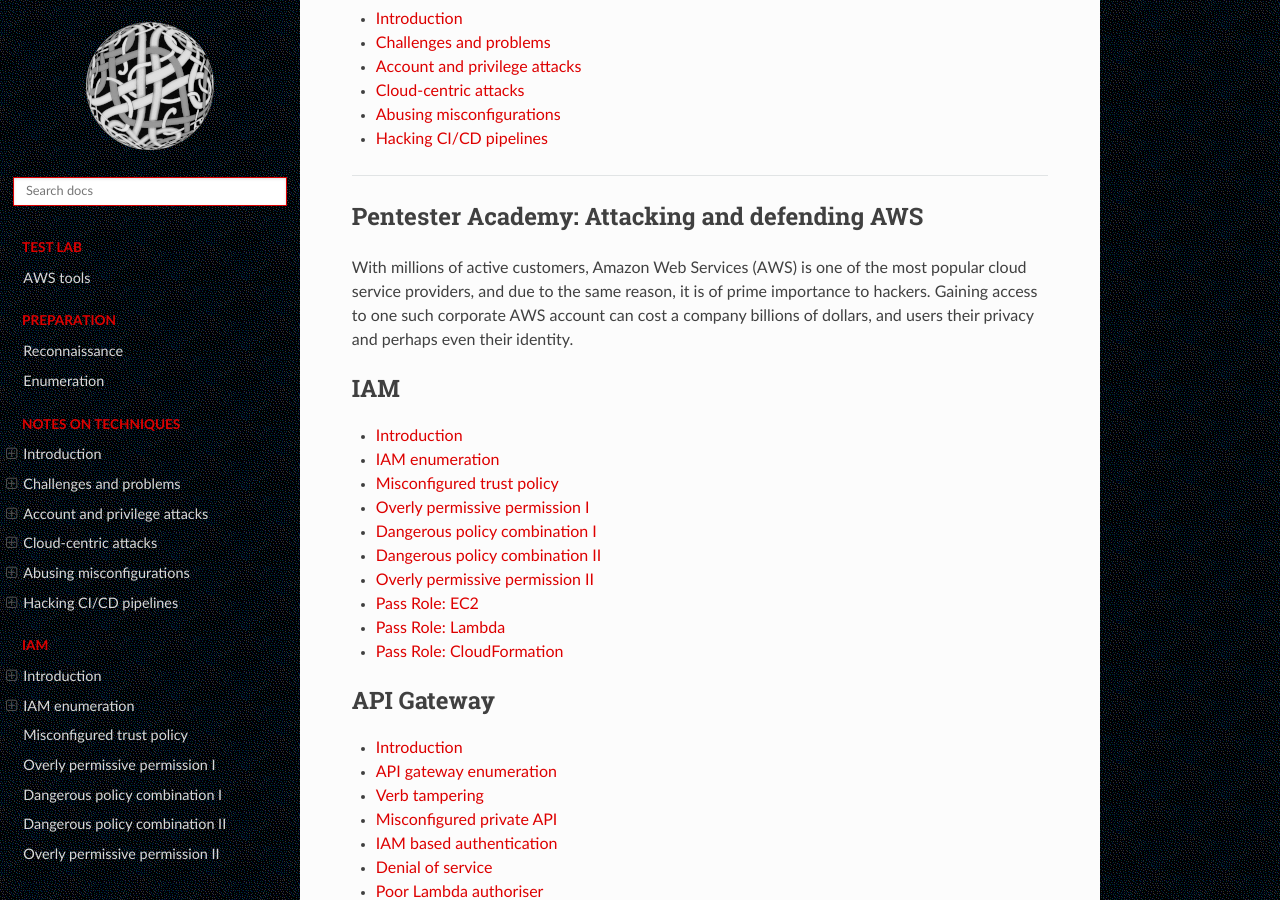
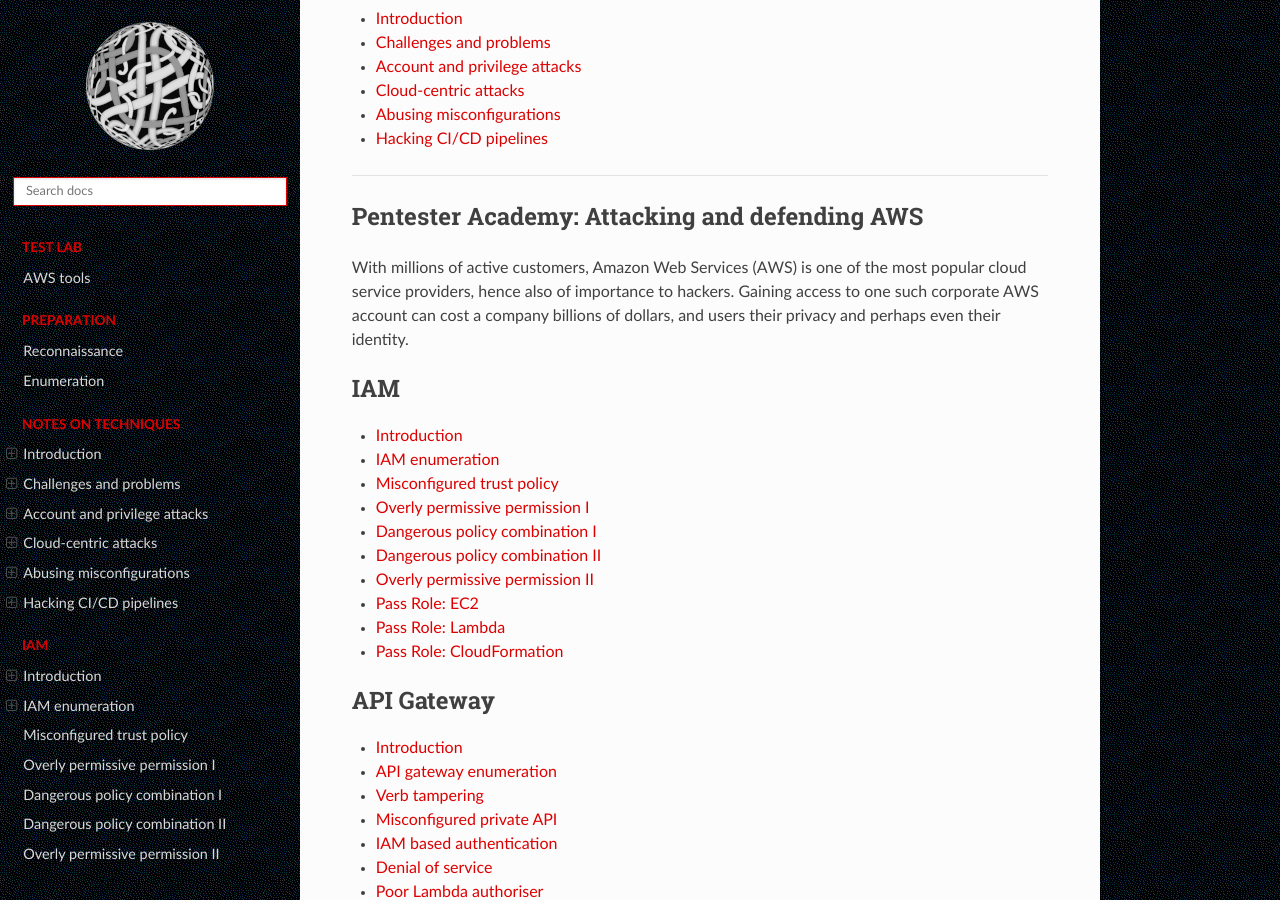
Before and after one commit to tymyrddin/red-cloud, a Sphinx documentation site: the page built from source/index.rst, in a window 1280 px wide and 900 px high, scrolled down 811 px. Built offline with Sphinx 7.4.7 and the Read the Docs theme 2.0.0, drawn with Linux system fonts in a browser that asks for light colours.

Commit message:
updated index

```diff
--- a/source/index.rst
+++ b/source/index.rst
@@ -44,7 +44,7 @@
 Pentester Academy: Attacking and defending AWS
 --------------------------------------------------
 
-With millions of active customers, Amazon Web Services (AWS) is one of the most popular cloud service providers, and due to the same reason, it is of prime importance to hackers. Gaining access to one such corporate AWS account can cost a company billions of dollars, and users their privacy and perhaps even their identity.
+With millions of active customers, Amazon Web Services (AWS) is one of the most popular cloud service providers, hence also of importance to hackers. Gaining access to one such corporate AWS account can cost a company billions of dollars, and users their privacy and perhaps even their identity.
 
 .. toctree::
    :maxdepth: 1
```
